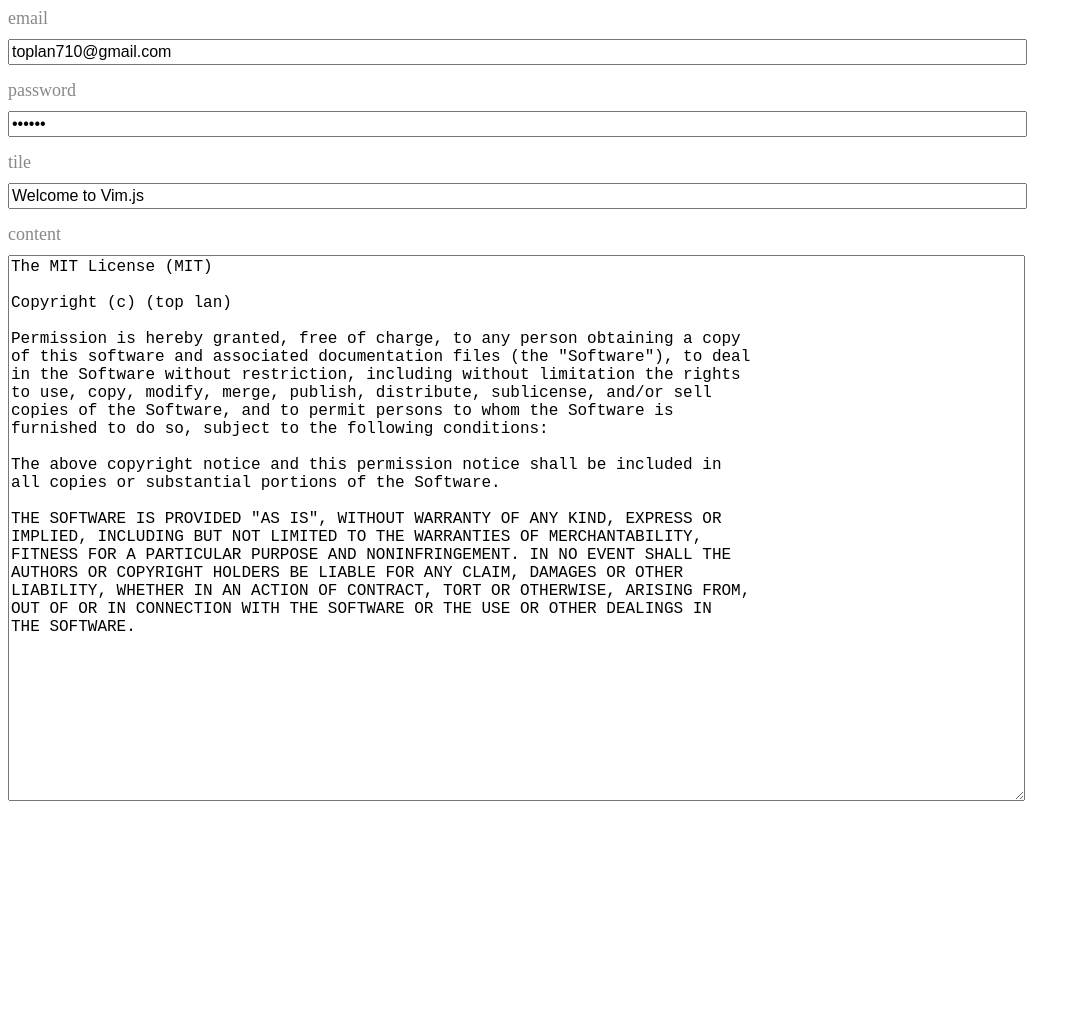
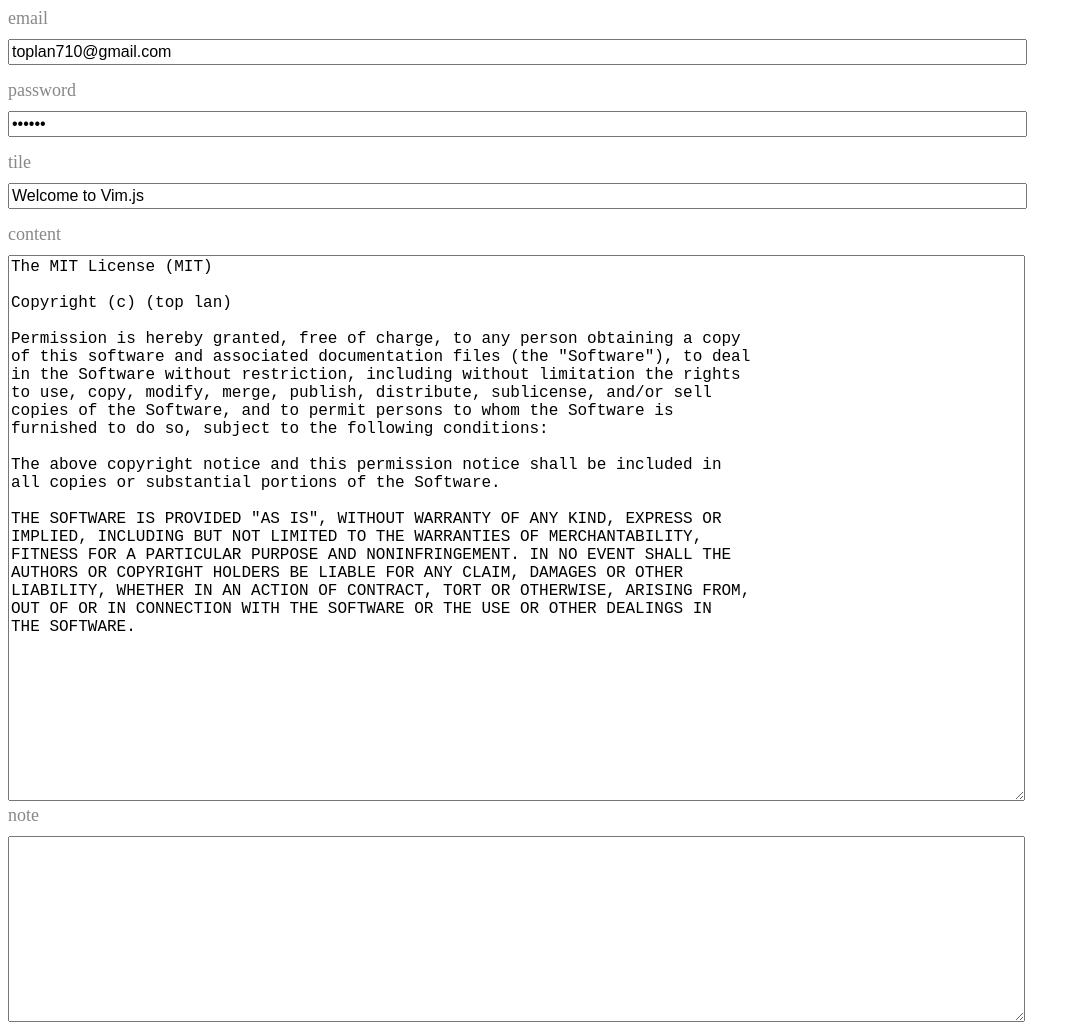
Before and after one commit to toplan/Vim.js, a plain HTML site: page demo.html in a window 1280 px wide. Shown: the whole page, without its empty margins (0-1082 px from the left). Before the commit the page ends 813 px from the top, so only its background shows below. Drawn offline with Linux system fonts and the light colour scheme.

Commit message:
update demo and readme

```diff
--- a/demo.html
+++ b/demo.html
@@ -42,6 +42,8 @@
 OUT OF OR IN CONNECTION WITH THE SOFTWARE OR THE USE OR OTHER DEALINGS IN
 THE SOFTWARE.
 </textarea>
+<p>note</p>
+<textarea rows="10"></textarea>
 </div>
 </body>
 <script src="vim.dev.js"></script>
```
Also changed, not shown: README.md.
